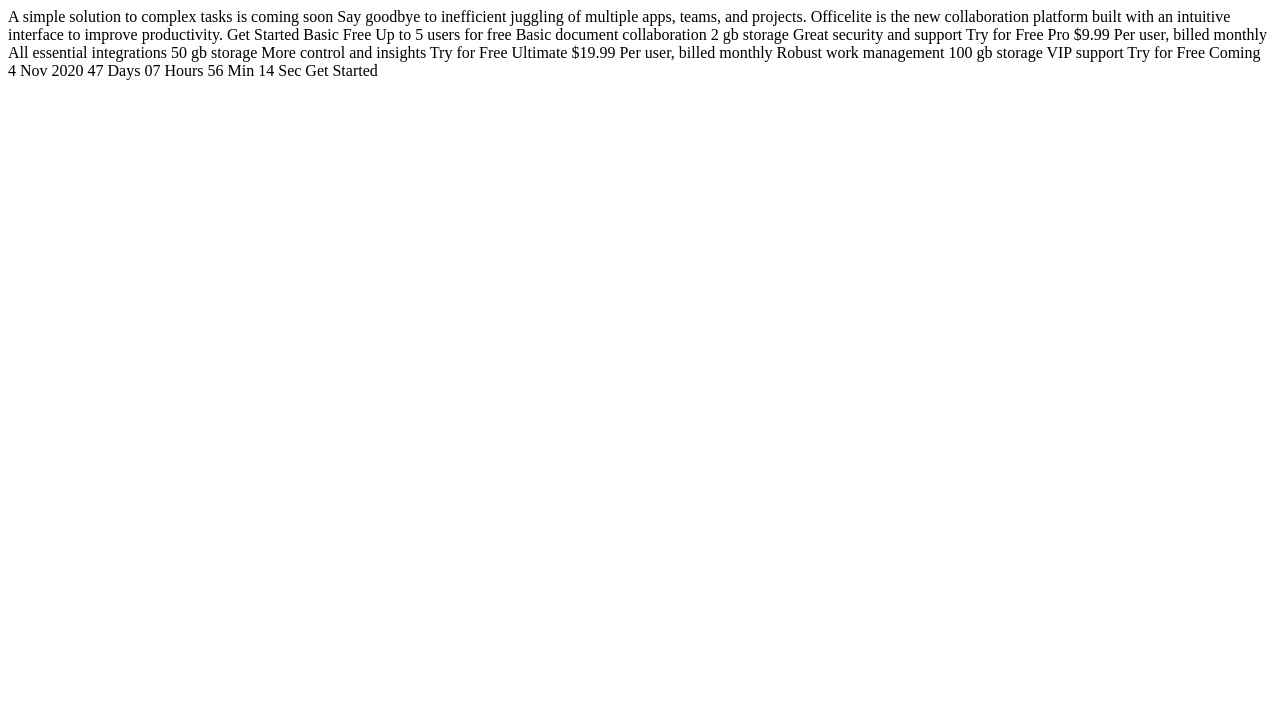
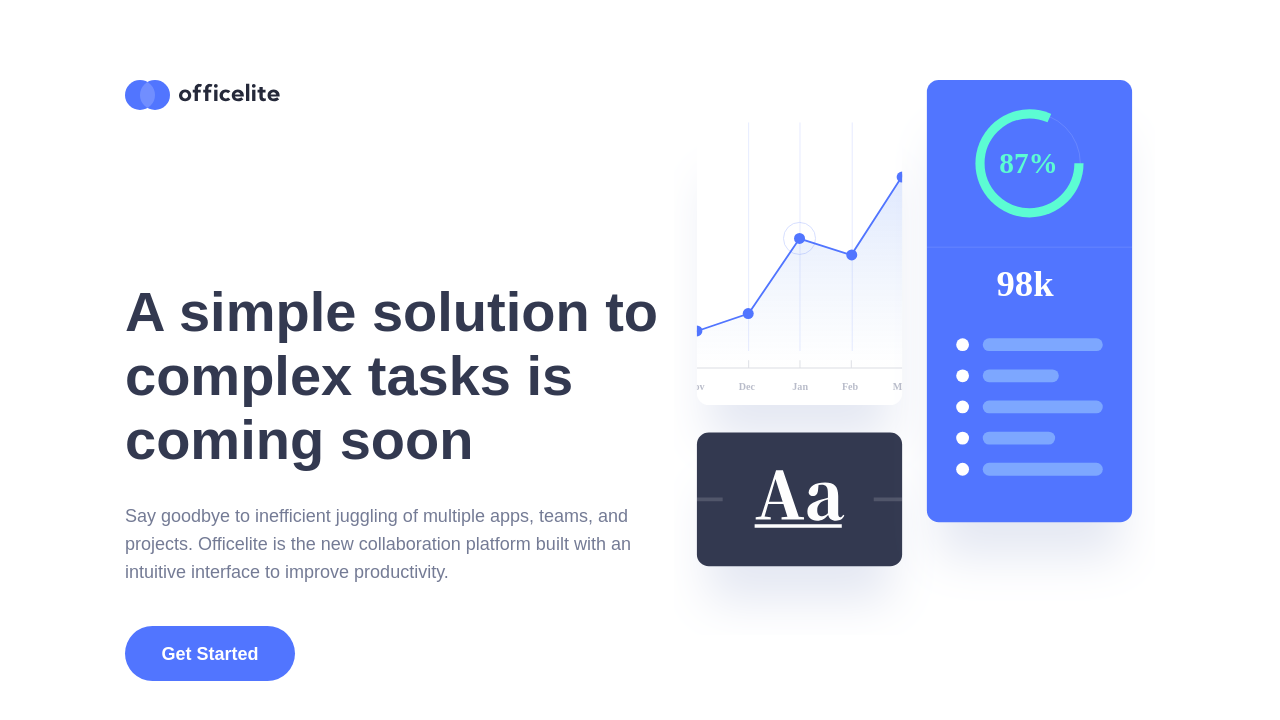
Before and after one commit to louiseweb/Officelite, a plain HTML site: page index.html in a window 1280 px wide. Drawn offline with Linux system fonts and the light colour scheme.

Commit message:
Added global styles and started desktop hero section

```diff
--- a/index.html
+++ b/index.html
@@ -1,22 +1,38 @@
 <!DOCTYPE html>
 <html lang="en">
+
 <head>
   <meta charset="UTF-8">
   <meta name="viewport" content="width=device-width, initial-scale=1.0">
-
   <link rel="icon" type="image/png" sizes="32x32" href="./assets/favicon-32x32.png">
+  <link rel="stylesheet" href="style.css">
 
   <title>Frontend Mentor | Officelite coming soon site</title>
 </head>
+
 <body>
-  A simple solution to complex tasks is coming soon
+  <header class="hero">
+    <div class="hero__content container">
+      <div class="hero__content-left">
+        <img class="hero__logo" src="assets/shared/logo.svg" alt="Officelite Logo">
+        <h1 class="hero__header">A simple solution to complex tasks is coming soon</h1>
+        <p class="hero__paragraph">Say goodbye to inefficient juggling of multiple apps, teams, and projects. Officelite
+          is
+          the new collaboration platform built with an intuitive interface to improve productivity.</p>
+        <button class="btn-dark">Get Started</button>
+      </div>
+      <div class="hero__content-right">
+        <img class="hero__image" src="assets/home/illustration-charts.svg" alt="Chart Illustration">
+      </div>
+    </div>
+  </header>
 
-  Say goodbye to inefficient juggling of multiple apps, teams, and projects. Officelite is the new
-  collaboration platform built with an intuitive interface to improve productivity.
 
-  Get Started
 
-  Basic
+
+
+
+  <!-- Basic
   Free
   Up to 5 users for free
   Basic document collaboration
@@ -38,16 +54,17 @@
   Robust work management
   100 gb storage
   VIP support
-  Try for Free
+  Try for Free -->
 
   <!-- If you're choosing to make this date dynamic, set it to 30 days in the future from the moment the visitor views the page -->
-  Coming 4 Nov 2020
+  <!-- Coming 4 Nov 2020 -->
 
   <!-- If you're choosing to make this timer dynamic, have it countdown from the date you set above -->
-  47 Days
+  <!-- 47 Days
   07 Hours
   56 Min
   14 Sec
-  Get Started
+  Get Started -->
 </body>
+
 </html>
--- /dev/null
+++ b/style.css
@@ -0,0 +1,132 @@
+/* Reset */
+* {
+    margin: 0;
+    padding: 0;
+}
+
+*, *::before, *::after { box-sizing: border-box; }
+
+h1, h2, h3, h4, p, ul, ol, li { margin: 0; }
+
+input, button, textarea, select { font: inherit; }
+
+ul, ol { list-style: none; }
+
+img {
+    max-width: 100%;
+    display: block;
+}
+
+/* Global Styles */
+
+/* Font Link */
+@import url('https://fonts.googleapis.com/css2?family=Kumbh+Sans:wght@400;700&display=swap');
+
+/* Variables */
+:root {
+    --grey: #333950;
+    --blue-grey: #747B95;
+    --royal-blue: #5175FF;
+    --white: #FFFFFF;
+    --salmon: #F05B5B;
+    --sky-blue: #829CFF;
+    --dark-grey: #25293A;
+    --grey-opaque: #333950 15.33%;
+    --light-blue: #B4C4FF;
+}
+
+/* Container */
+.container {
+    width: 1110px;
+    margin: 0 auto;
+    padding: 0px 40px;
+}
+
+/* Fonts */
+body {
+    font-family: 'Kumbh Sans', sans-serif;
+    font-weight: 400;
+    line-height: 28px;
+    font-size: 18px;
+    color: var(--blue-grey);
+}
+
+.p1 {
+    font-size: 18px;
+}
+
+.p2 {
+    font-size: 16px;
+}
+
+h1, h2, h3 {
+    font-weight: 700;
+    color: var(--grey);
+}
+
+h1 {
+    font-size: 56px;
+    line-height: 64px;
+}
+
+h2 {
+    font-size: 20px;
+    line-height: 28px;
+}
+
+h3 {
+    font-size: 16px;
+    line-height: 48px;
+}
+
+/* Buttons */
+button {
+    border: none;
+    outline: none;
+    cursor: pointer;
+    font-weight: 700;
+    width: 170px;
+    height: 55px;
+    border-radius: 50px;
+}
+
+button:hover {
+    opacity: 0.8;
+}
+
+.btn-dark {
+    background-color: var(--royal-blue);
+    color: var(--white);
+}
+
+.btn-light {
+    background-color: var(--white);
+    color: var(--royal-blue);
+}
+
+.btn-medium {
+    background-color: var(--light-blue);
+    color: var(--royal-blue);
+}
+
+/* Layout */
+
+/* Hero Section */
+.hero__content {
+    padding-top: 80px;
+    display: flex;
+}
+
+.hero__logo {
+    margin-bottom: 170px;
+}
+
+.hero__header {
+    max-width: 600px;
+    margin-bottom: 30px;
+}
+
+.hero__paragraph {
+    max-width: 540px;
+    margin-bottom: 40px;
+}
```
Also changed, not shown: preview.jpg (renamed from Design/preview.jpg).
